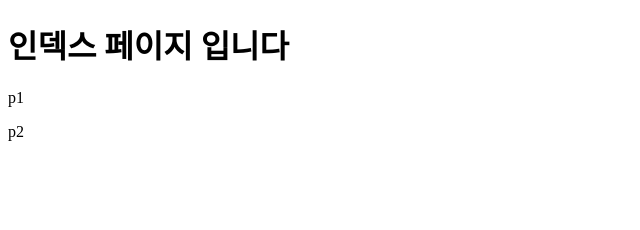
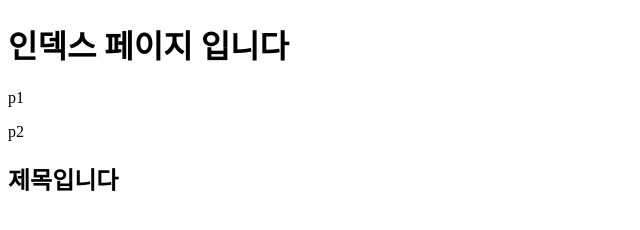
Before and after one commit to parkyhun/infra_git_test2, a plain HTML site: page index.html in a window 1280 px wide. Shown: the whole page, without its empty margins (0-640 px from the left). Drawn offline with Linux system fonts and the light colour scheme.

Commit message:
h2 added

```diff
--- a/index.html
+++ b/index.html
@@ -9,5 +9,6 @@
     <h1>인덱스 페이지 입니다</h1>
     <p>p1</p>
     <p>p2</p>
+    <h2>제목입니다</h2>
 </body>
 </html>
```
